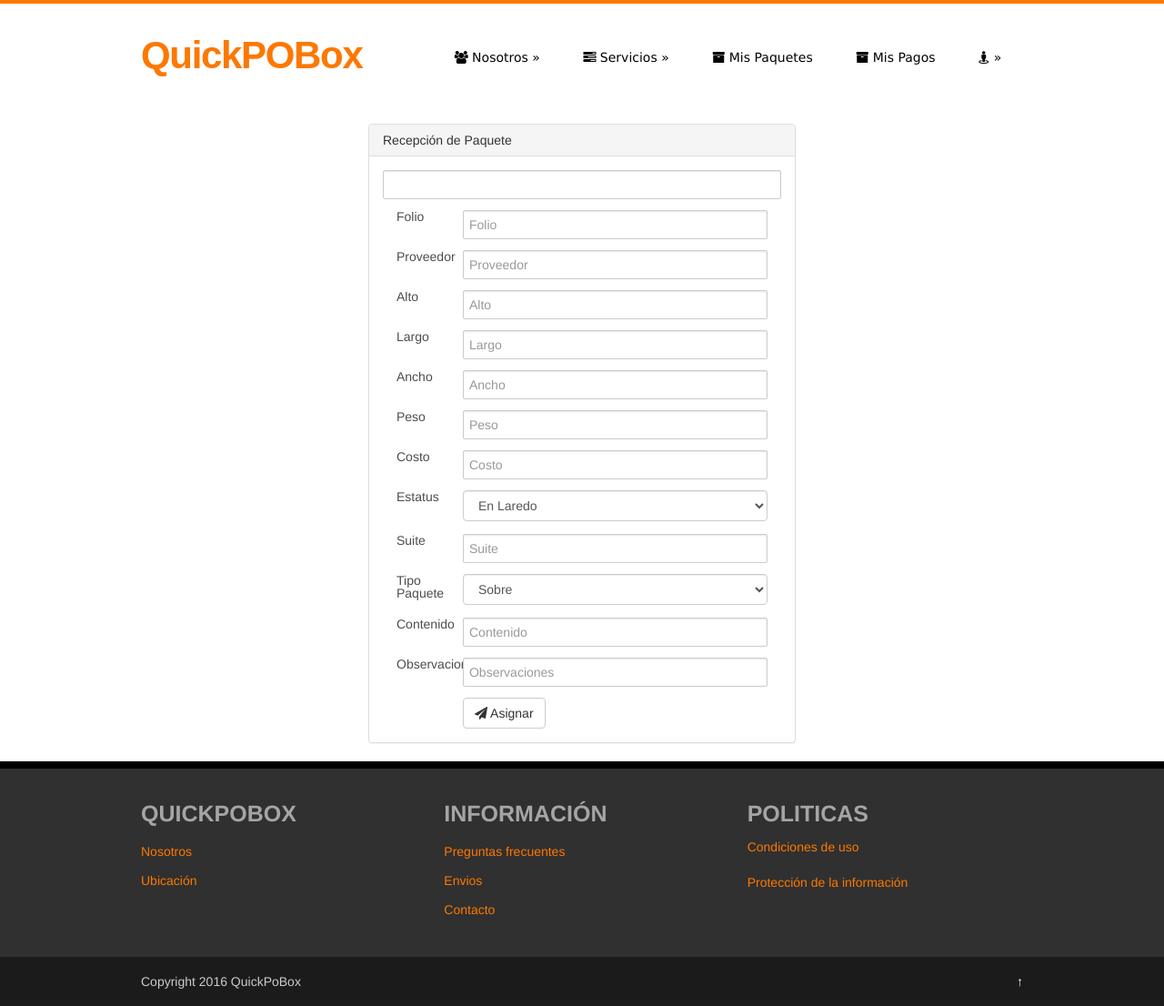
After one commit to DamianMarco/QuickPB, a Laravel app: page /packages/edit/1 in a window 1280 px wide. The commit adds this page. Shown: the whole page at 91% size. Run offline with Laravel 8, Linux system fonts and the light colour scheme; the visitor is signed in with stand-in values (Sample User, id 1); data that the repository does not hold is empty; settings files or empty folders that the repository lacks are supplied; some libraries are stand-ins or nearby versions.

Commit message:
Recibir y editar paquetes
Se agrego la funcionalidad de Recibir y editar paquetes.

```diff
--- a/app/Http/Controllers/PaquetesController.php
+++ b/app/Http/Controllers/PaquetesController.php
@@ -6,8 +6,11 @@
 use App\Http\Requests;
 use Auth;
 use App\Paquete;
+use App\Usuario;
+use App\Http\Requests\PaqueteRequest;
 use Illuminate\Support\Facades\Mail;
 use App\Http\Controllers\Controller;
+use Laracasts\Flash\Flash;
 
 class PaquetesController extends Controller
 {
@@ -39,4 +42,65 @@
        // return view ('admin.paquetes.index') -> with('pacs',$pacs)
      }/*/
 
+    public function create()
+    {
+        $user = Auth::user();
+
+
+
+        return view('admin.packages.create')->with('paquete',null);
+        //return view('admin.addresses.create');
+    }
+
+    public function store(PaqueteRequest $request)
+    {
+        //Este es el administrador
+        $user = Auth::user();
+
+        $paquete = new Paquete($request -> all());
+
+        //dd($paquete);
+
+        $asignarA = Usuario::where('id', $paquete->usuario_id)->first();
+
+        //dd($asignarA->nombreUsuario);
+
+        $paquete->save();
+
+        Flash::overlay('El paquete '.$paquete->folio.' ha sido asignado a '.$asignarA->nombreUsuario,'Paquete asignado');
+
+
+        return redirect()->route('packages.create');
+    }
+
+    public function edit($id)
+    {
+        //Este es el administrador
+        $user = Auth::user();
+
+        $paquete = Paquete::where('id', $id)->first();;
+
+        //dd($paquete);
+
+        return view('admin.packages.create')->with('paquete',$paquete);
+    }
+
+
+    public function update(PaqueteRequest $request)
+    {
+        $input = $request->all();
+
+        //dd($input);
+
+        $paquete = Paquete::findOrFail($input["id"]);
+
+        //dd($paquete);
+
+        $paquete->fill($input)->save();
+
+         Flash::overlay('El paquete '.$paquete->folio.' ha sido actualizado','Paquete actualizado');
+
+        return redirect()->back();
+    }
+
 }
--- a/app/Http/routes.php
+++ b/app/Http/routes.php
@@ -49,7 +49,6 @@
 
     Route::resource('users','UsuarioController');
 
-
     ////PAQUETES
     Route::get('packages/view', [
         'middleware' => 'auth',
@@ -57,6 +56,25 @@
         'as' => 'packages.view'
     ]);
 
+    Route::get('packages/create', [
+        'uses' => 'PaquetesController@create',
+        'as' => 'packages.create'
+    ]);
+
+    Route::post('packages/store', [
+        'uses' => 'PaquetesController@store',
+        'as' => 'packages.store'
+    ]);
+
+    Route::get('packages/edit/{id}', [
+        'uses' => 'PaquetesController@edit',
+        'as' => 'packages.edit'
+    ]);
+
+    Route::post('packages/update', [
+        'uses' => 'PaquetesController@update',
+        'as' => 'packages.update'
+    ]);
     /////FIN PAQUETES
 
    Route::post('users/authenticate',    [
@@ -94,5 +112,4 @@
         'as' => 'addresses.store'
     ]);
 
-
 });
--- a/app/Paquete.php
+++ b/app/Paquete.php
@@ -9,7 +9,8 @@
     protected $table = "Paquetes";
 
     protected $fillable = [
-    	'folio',
+    	'usuario_id',
+        'folio',
     	'proveedor',
 		'alto',
 	    'ancho',
--- /dev/null
+++ b/resources/views/admin/packages/create.blade.php
@@ -0,0 +1,154 @@
+@extends('admin.templates.main')
+@section('title', 'Recepción de Paquete')
+
+@section('content')
+
+<div class="row">
+	@if(count($errors) > 0)
+	<div class="row">
+		<div class=".col-md-6 .col-md-offset-3 alert alert-danger" role="alert">
+			<ul>
+				@foreach($errors->all() as $error)
+					<li>{{$error}}</li>
+				@endforeach
+			</ul>
+		</div>
+	</div>
+	@endif
+	<div class="col-md-6 col-md-offset-3">
+
+		<!-- panel facturacion -->
+		<div class="panel panel-default">
+			<!-- Default panel contents -->
+			<div class="panel-heading">Recepción de Paquete</div>
+			<div class="panel-body">
+			@if(!is_null($paquete))
+				{!! Form::model($paquete, ['method' => 'POST','route' => ['packages.update']]) !!}
+				{!! Form::hidden('id', $paquete->id) !!}
+				{!! Form::hidden('usuario_id', $paquete->usuario_id) !!}
+			@else
+				{!! Form::open(['route'=> 'packages.store', 'id'=>'recieve-form', 'method' => 'POST']) !!}
+				<input type="text" class="form-control" id="usuario_id" name="usuario_id" value="">
+			@endif
+		  		<div class="form-group">
+			    	<label for="folio" class="col-sm-2 control-label">Folio</label>
+				    <div class="col-sm-10">
+					   {!! Form::text('folio', null, ['class' => 'form-control', 'placeholder' => 'Folio']) !!}
+				    </div>
+		  		</div>
+		  		<div class="form-group">
+				    <label for="proveedor" class="col-sm-2 control-label">Proveedor</label>
+				    <div class="col-sm-10">
+				      {!! Form::text('proveedor', null, ['class' => 'form-control', 'placeholder' => 'Proveedor']) !!}
+				    </div>
+		  		</div>
+		  	<div class="form-group">
+			    <label for="alto" class="col-sm-2 control-label">Alto</label>
+			    <div class="col-sm-10">
+			      {!! Form::text('alto', null, ['class' => 'form-control', 'placeholder' => 'Alto']) !!}
+			    </div>
+		  	</div>
+			  <div class="form-group">
+			    <label for="largo" class="col-sm-2 control-label">Largo</label>
+			    <div class="col-sm-10">
+			      {!! Form::text('largo', null, ['class' => 'form-control', 'placeholder' => 'Largo']) !!}
+		      	</div>
+			  </div>
+			  <div class="form-group">
+			    <label for="ancho" class="col-sm-2 control-label">Ancho</label>
+			    <div class="col-sm-10">
+			      {!! Form::text('ancho', null, ['class' => 'form-control', 'placeholder' => 'Ancho']) !!}
+			    </div>
+			  </div>
+			  <div class="form-group">
+			    <label for="peso" class="col-sm-2 control-label">Peso</label>
+			    <div class="col-sm-10">
+			      {!! Form::text('peso', null, ['class' => 'form-control', 'placeholder' => 'Peso']) !!}
+			    </div>
+			  </div>
+			  <div class="form-group">
+			    <label for="costo" class="col-sm-2 control-label">Costo</label>
+			    <div class="col-sm-10">
+			      {!! Form::text('costo', null, ['class' => 'form-control', 'placeholder' => 'Costo']) !!}
+			    </div>
+			  </div>
+			  <div class="form-group">
+			    <label for="estatus" class="col-sm-2 control-label">Estatus</label>
+			    <div class="col-sm-10">
+				    <!--select class="form-control" id="estatus" name="estatus" placeholder="Estatus">
+					      	<option value="enLaredo" selected>En Laredo</option>
+					      	<option value="enCurso">En Curso</option>
+					      	<option value="enTuCiudad">En Tu Ciudad</option>
+					      	<option value="enEntrega">En Entrega</option>
+					      	<option value="entregado">Entregado</option>
+				      </select-->
+				      {{ Form::select('estatus', ['enLaredo'=>'En Laredo', 'enCurso'=>'En Curso', 'enTuCiudad'=>'En Tu Ciudad','enEntrega'=>'En Entrega','entregado'=>'Entregado'], null, ['class' => 'form-control']) }}
+				      <br/>
+			      <!--input type="text" class="form-control" id="estatus" name="estatus" placeholder="Estatus"-->
+			    </div>
+			  </div>
+			  <div class="form-group">
+			    <label for="suite" class="col-sm-2 control-label">Suite</label>
+			    <div class="col-sm-10">
+			      {!! Form::text('suite', null, ['class' => 'form-control', 'placeholder' => 'Suite']) !!}
+			    </div>
+			  </div>
+			  <div class="form-group">
+			    <label for="tipoPaquete" class="col-sm-2 control-label">Tipo Paquete</label>
+			    <div class="col-sm-10">
+			      <!--select class="form-control" id="tipoPaquete" name="tipoPaquete" placeholder="Tipo Paquete">
+				      	<option value="sobre">Sobre</option>
+				      	<option value="paquete">Paquete</option>
+				      	<option value="valija">Valija</option>
+				      	<option value="otro">Otro</option>
+			      </select-->
+			      {{ Form::select('tipoPaquete', ['sobre'=>'Sobre', 'paquete'=>'Paquete', 'valija'=>'Valija','otro'=>'Otro'], null, ['class' => 'form-control']) }}
+			      <br/>
+			    </div>
+			  </div>
+			  <div class="form-group">
+			    <label for="contenido" class="col-sm-2 control-label">Contenido</label>
+			    <div class="col-sm-10">
+			      {!! Form::text('contenido', null, ['class' => 'form-control', 'placeholder' => 'Contenido']) !!}
+			    </div>
+			  </div>
+			  <div class="form-group">
+			    <label for="observaciones" class="col-sm-2 control-label">Observaciones</label>
+			    <div class="col-sm-10">
+			      {!! Form::text('observaciones', null, ['class' => 'form-control', 'placeholder' => 'Observaciones']) !!}
+			    </div>
+			  </div>
+			  <!--div class="form-group">
+			    <label for="enviarPaquete" class="col-sm-2 control-label">Enviar Paquete</label>
+			    <div class="col-sm-10">
+			      <input type="text" class="form-control" id="enviarPaquete" name="enviarPaquete" placeholder="Enviar Paquete">
+			    </div>
+			  </div-->
+			  <div class="form-group">
+			    <div class="col-sm-offset-2 col-sm-10">
+			      <button type="submit" class="btn btn-default"><i class="fa fa-paper-plane" aria-hidden="true"></i> Asignar</button>
+			    </div>
+			  </div>
+
+			  {!! Form::close() !!}
+			</div> <!--Cierre body de panel -->
+		</div> <!-- Cierre de panel -->
+</div>  <!-- Cierre de sección -->
+    	</div>
+  	</div>
+
+</div>
+@endsection
+
+@section('misScripts')
+<script type="text/javascript">
+	jQuery('#myTabs a').click(function (e) {
+	  e.preventDefault()
+	jQuery(this).tab('show')
+	})
+
+	jQuery('#myTabs a:first').tab('show') // Select first tab
+	jQuery('#myTabs a:last').tab('show') // Select last tab
+
+</script>
+@endsection
--- a/resources/views/admin/templates/partials/headerMenu.blade.php
+++ b/resources/views/admin/templates/partials/headerMenu.blade.php
@@ -32,7 +32,13 @@
     <!-- Authentication Links -->
     @if (Auth::user())
     	@if (Auth::user()->rol == "admin")
-    		<li><a href="{{ route('packages.view') }}"><i class="fa fa-archive"></i> Asignar paquete</a></li>
+    		<!--li><a href="{{ route('packages.view') }}"><i class="fa fa-archive"></i> Asignar paquete</a></li-->
+    		<li id="menu-item-129" class="menu-item menu-item-type-post_type menu-item-object-page menu-item-has-children menu-item-129"><a href="#" class="sf-with-ul"><i class="fa fa-archive" aria-hidden="true"></i> Administrar Paquetes</a>
+<ul class="sub-menu" style="display: none; visibility: hidden;">
+	<li id="menu-item-128" class="menu-item menu-item-type-post_type menu-item-object-page menu-item-128"><a href="{{ route('packages.create') }}"><i class="fa fa-get-pocket" aria-hidden="true"></i> Recibir paquete</a></li>
+	<li id="menu-item-128" class="menu-item menu-item-type-post_type menu-item-object-page menu-item-128"><a href="{{ route('packages.view') }}"><i class="fa fa-get-pocket" aria-hidden="true"></i> Ver paquetes</a></li>
+</ul>
+</li>
 
     	@else
 		    <li><a href="{{ route('packages.view') }}"><i class="fa fa-archive"></i> Mis Paquetes</a></li>
```
Also changed, not shown: app/Http/Requests/PaqueteRequest.php (added, +42 -0 lines), resources/views/admin/packages/view.blade.php (+7 -1 lines).
